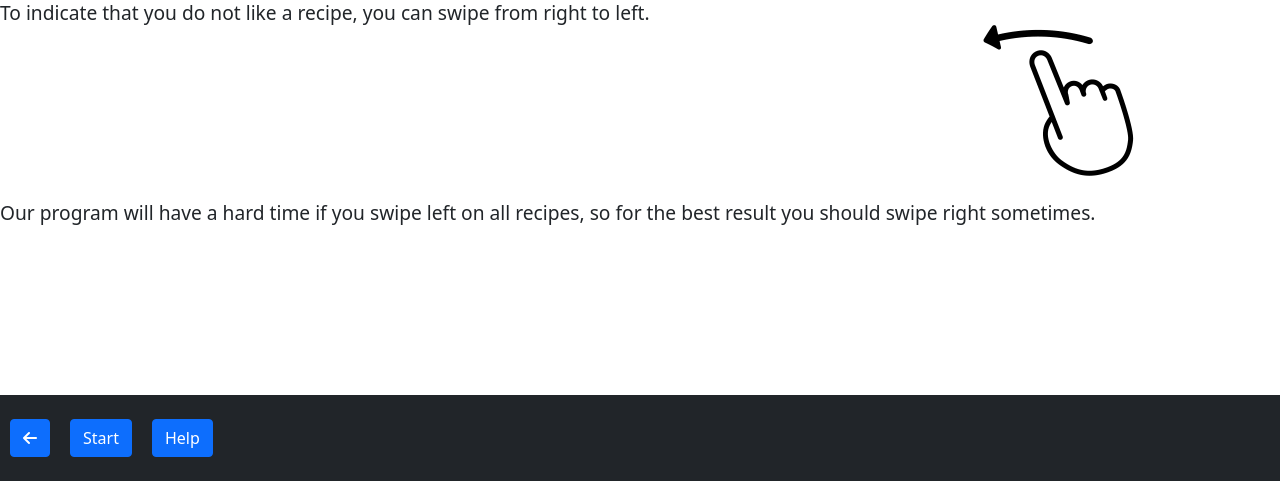
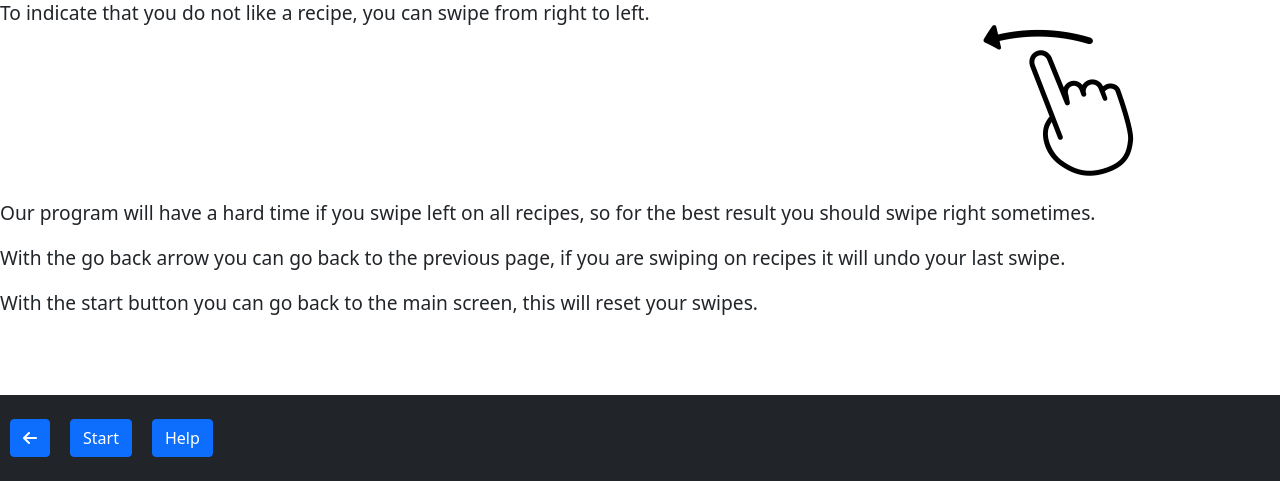
Before and after one commit to maarten0912/RecipeDB, a Flask app: page /help in a window 1280 px wide. Shown: the part 319-800 px from the top of the page. Run offline with Flask 2, Linux system fonts and the light colour scheme; some libraries are stand-ins or nearby versions.

Commit message:
additional info at help page, prepared the 2 scenarios for the experiment

```diff
--- a/app.py
+++ b/app.py
@@ -56,10 +56,15 @@ def swipe_page():
         #     recipes = algorithm.getbestrecipes(id_list, swipe_list)
         #     return render_template('swipe.html', done=True, best_matches=recipes)
 
-        # Use this if statement if the required amount of swipes need to be above 20
-        if len(swipe_list) == 20:
+        # Use this if statement if the required amount of swipes need to be above 20 with at least 4 positive swipes
+        if len(swipe_list) == 20 and sum(map(lambda x: x == "yes", swipe_list)) >= 4:
             recipes = algorithm.getbestrecipes(id_list, swipe_list)
             return render_template('swipe.html', done=True, best_matches=recipes)
+
+        # Use this if statement if the required amount of swipes need to be above 10 with at least 2 positive swipes
+        # if len(swipe_list) == 10 and sum(map(lambda x: x == "yes", swipe_list)) >= 2:
+        #     recipes = algorithm.getbestrecipes(id_list, swipe_list)
+        #     return render_template('swipe.html', done=True, best_matches=recipes)
 
         next_id = db.get_random_id(done_ids=id_list)
         next_recipe = json.loads(db.get_recipe(next_id))
--- a/templates/explanation.html
+++ b/templates/explanation.html
@@ -39,6 +39,12 @@
         <p>
             Our program will have a hard time if you swipe left on all recipes, so for the best result you should swipe right sometimes.
         </p>
+        <p>
+            With the go back arrow you can go back to the previous page, if you are swiping on recipes it will undo your last swipe.
+        </p>
+        <p>
+            With the start button you can go back to the main screen, this will reset your swipes.
+        </p>
     </div>
 
         <nav class="navbar py-4 navbar-expand-lg fixed-bottom navbar-dark bg-dark">
```
